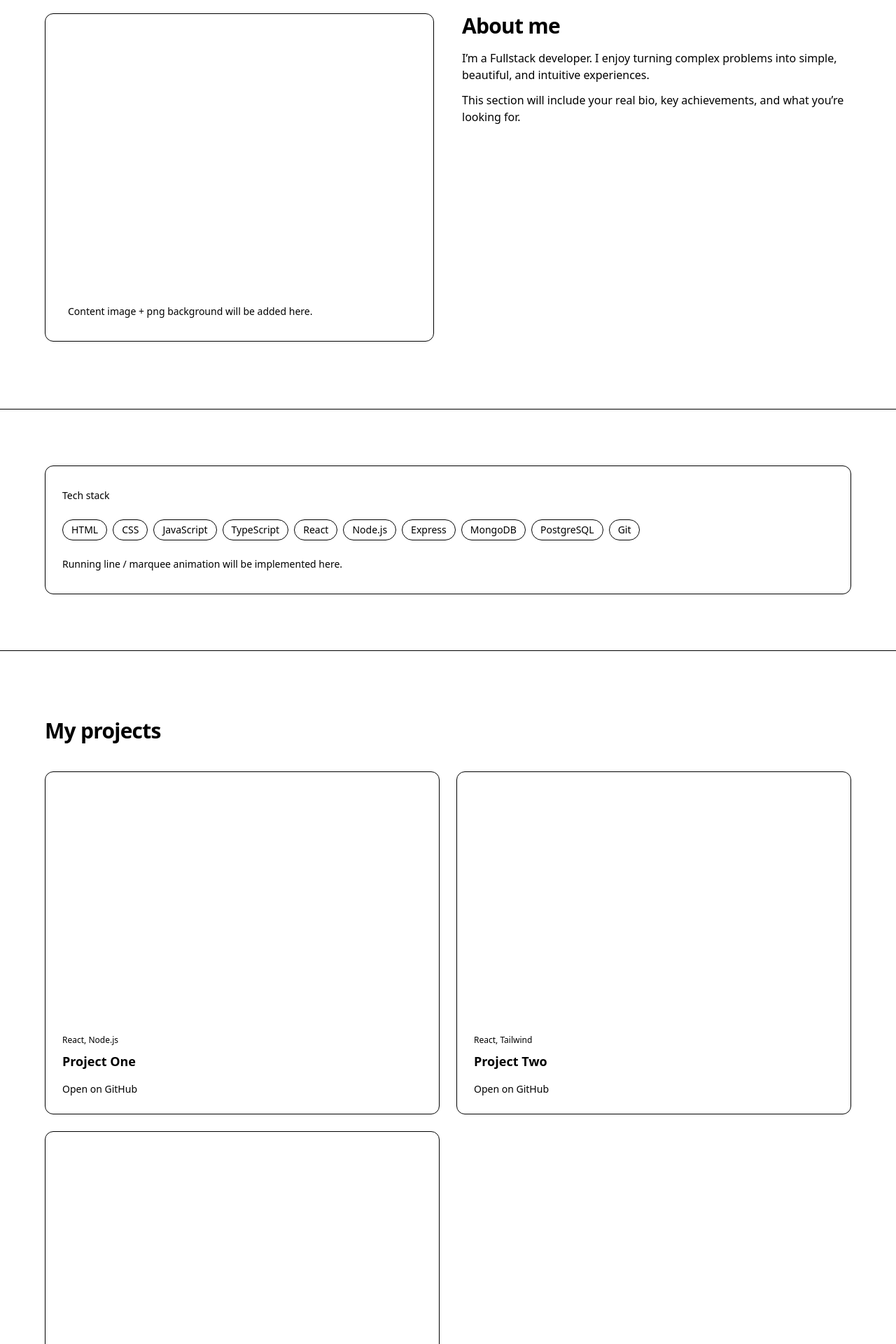
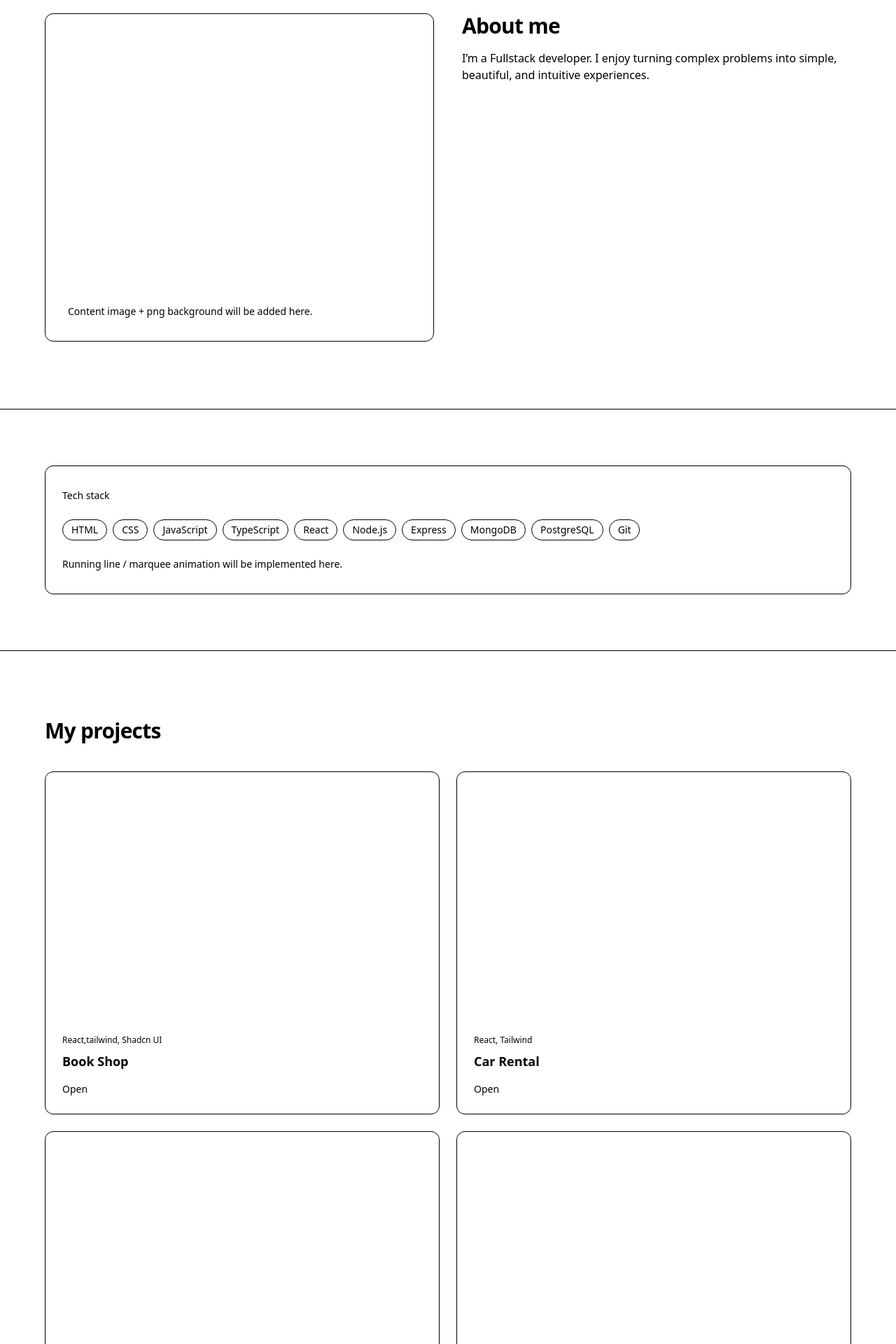
Before and after one commit to MoldovianuHalyna/Portfolio, a React (Vite) app: page / in a window 1280 px wide. Shown: the part 800-2720 px from the top of the page at 70% size. Built offline with nearby package versions, Linux system fonts and the light colour scheme.

Commit message:
projects added

```diff
--- a/src/components/sections/About.jsx
+++ b/src/components/sections/About.jsx
@@ -15,10 +15,6 @@ export default function About() {
             I’m a Fullstack developer. I enjoy turning complex problems into
             simple, beautiful, and intuitive experiences.
           </p>
-          <p className="mt-3 text-foreground/80">
-            This section will include your real bio, key achievements, and what
-            you’re looking for.
-          </p>
         </div>
       </div>
     </section>
--- a/src/components/sections/Header.jsx
+++ b/src/components/sections/Header.jsx
@@ -41,7 +41,7 @@ export default function Header() {
     <header className="sticky top-0 z-50 border-b border-border bg-background/80 backdrop-blur">
       <div className="mx-auto flex max-w-6xl items-center justify-between px-4 py-4 md:px-6">
         <a href="#hero" className="text-lg font-semibold tracking-tight">
-          Halyna.
+          Galina
         </a>
 
         <nav className="hidden md:block" aria-label="Primary">
--- a/src/components/sections/Projects.jsx
+++ b/src/components/sections/Projects.jsx
@@ -1,21 +1,33 @@
 const PROJECTS = [
   {
-    title: "Project One",
-    stack: "React, Node.js",
+    title: "Book Shop",
+    stack: "React,tailwind, Shadcn UI",
     imageAlt: "Project preview",
-    href: "https://github.com/",
+    href: "https://book-shop-uilr.vercel.app/",
   },
   {
-    title: "Project Two",
+    title: "Car Rental",
     stack: "React, Tailwind",
     imageAlt: "Project preview",
-    href: "https://github.com/",
+    href: "https://rental-car-ruby.vercel.app/",
   },
   {
-    title: "Project Three",
-    stack: "React, API",
+    title: "Egg Timer",
+    stack: "React, Tailwind",
     imageAlt: "Project preview",
-    href: "https://github.com/",
+    href: "https://egg-timer-phi.vercel.app/",
+  },
+  {
+    title: "T-shop",
+    stack: "React, Tailwind",
+    imageAlt: "Project preview",
+    href: "https://t-shop-jet.vercel.app/",
+  },
+  {
+    title: "Movie Search Service",
+    stack: "React, Tailwind",
+    imageAlt: "Project preview",
+    href: "https://goit-react-hw-05-eight-puce-31.vercel.app/",
   },
 ];
 
@@ -27,10 +39,15 @@ export default function Projects() {
 
         <ul className="mt-10 grid gap-6 md:grid-cols-2">
           {PROJECTS.map((p) => (
-            <li key={p.title} className="rounded-xl border border-border bg-background">
+            <li
+              key={p.title}
+              className="rounded-xl border border-border bg-background"
+            >
               <div className="aspect-[16/10] w-full rounded-t-xl bg-muted" />
               <div className="p-6">
-                <p className="text-xs font-medium text-foreground/60">{p.stack}</p>
+                <p className="text-xs font-medium text-foreground/60">
+                  {p.stack}
+                </p>
                 <h3 className="mt-2 text-lg font-semibold">{p.title}</h3>
                 <a
                   className="mt-4 inline-flex text-sm underline-offset-4 hover:underline"
@@ -38,7 +55,7 @@ export default function Projects() {
                   target="_blank"
                   rel="noreferrer"
                 >
-                  Open on GitHub
+                  Open
                 </a>
               </div>
             </li>
@@ -53,7 +70,8 @@ export default function Projects() {
             Load more
           </button>
           <p className="mt-3 text-sm text-foreground/70">
-            Load more logic (+3 items per click, hide when exhausted) will be added.
+            Load more logic (+3 items per click, hide when exhausted) will be
+            added.
           </p>
         </div>
       </div>
```
